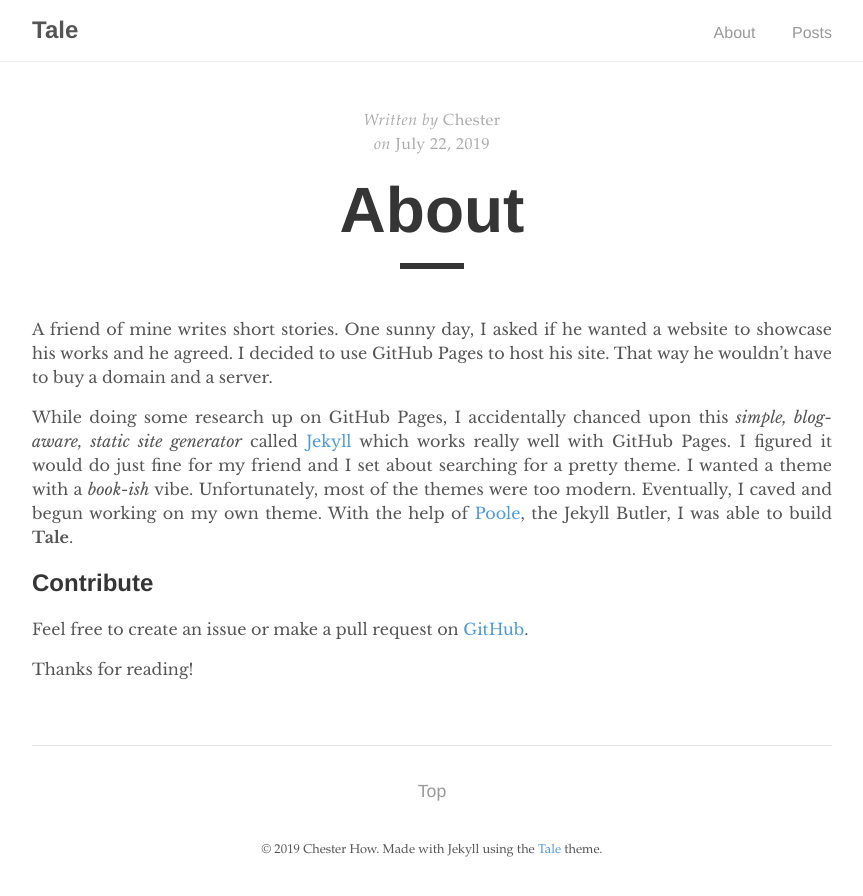
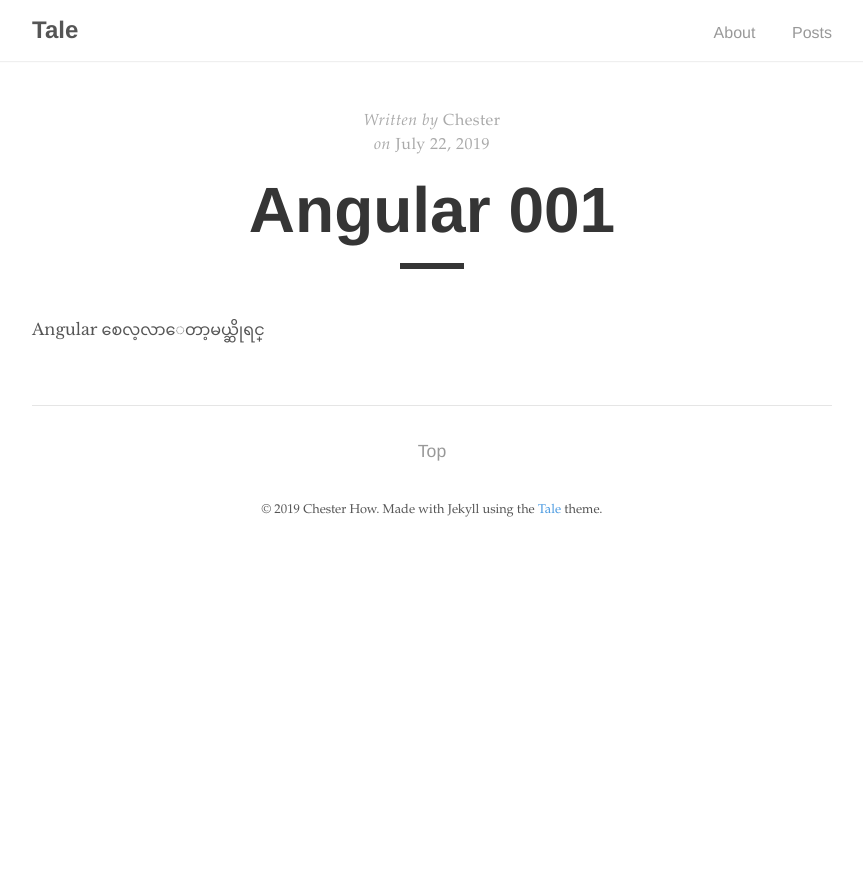
Before and after one commit to NgweHtun/ngwehtun.github.io, a Jekyll site: the page built from _posts/2019-07-22-Angular001.md, in a window 1280 px wide. Shown: the top 896 px of the page, without its empty margins (208-1071 px from the left). Built offline with Jekyll 4.4.1, drawn with Linux system fonts in a browser that asks for light colours.

Commit message:
Little Change

```diff
--- a/_posts/2019-07-22-Angular001.md
+++ b/_posts/2019-07-22-Angular001.md
@@ -1,15 +1,7 @@
 ---
 layout: post
-title: "About"
+title: "Angular 001"
 author: "Chester"
-permalink: /about/
 ---
 
-A friend of mine writes short stories. One sunny day, I asked if he wanted a website to showcase his works and he agreed. I decided to use GitHub Pages to host his site. That way he wouldn't have to buy a domain and a server.
-
-While doing some research up on GitHub Pages, I accidentally chanced upon this _simple, blog-aware, static site generator_ called [Jekyll](https://jekyllrb.com/) which works really well with GitHub Pages. I figured it would do just fine for my friend and I set about searching for a pretty theme. I wanted a theme with a _book-ish_ vibe. Unfortunately, most of the themes were too modern. Eventually, I caved and begun working on my own theme. With the help of [Poole](https://github.com/poole/poole), the Jekyll Butler, I was able to build **Tale**.
-
-## Contribute
-Feel free to create an issue or make a pull request on [GitHub](https://github.com/chesterhow/tale).
-
-Thanks for reading!
+Angular စေလ့လာေတာ့မယ္ဆိုရင္
```
